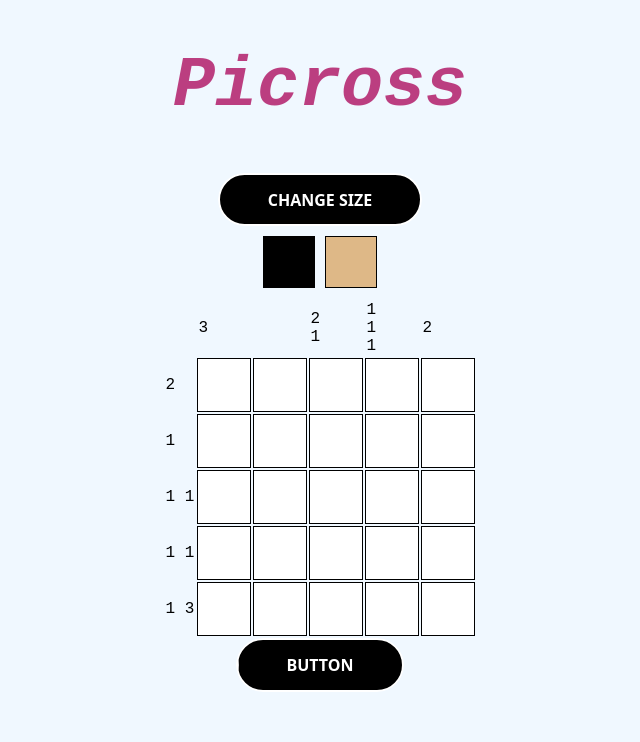
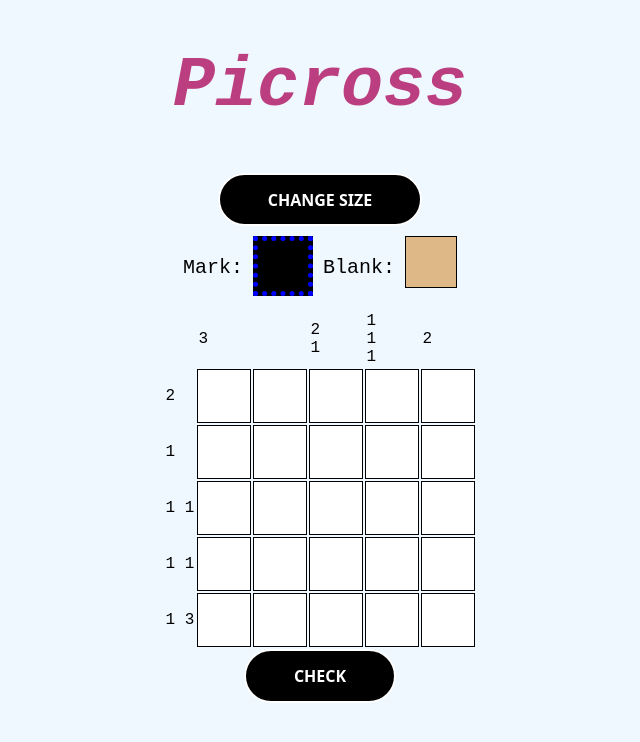
Before and after one commit to WilliamNorboe/Picross-Website, a React (Create React App) app: page / in a window 1280 px wide. Shown: the top 742 px of the page, without its empty margins (320-960 px from the left). Built offline with nearby package versions, Linux system fonts and the light colour scheme.

Commit message:
added box border for selection

```diff
--- a/src/App.css
+++ b/src/App.css
@@ -56,5 +56,5 @@ p{
 }
 
 .selected{
-  border: 4px dotted blue;
+  border: 5px dotted blue;
 }
--- a/src/components/picross.js
+++ b/src/components/picross.js
@@ -93,7 +93,6 @@ let changeSize = (setSize, setPlayerBoard) =>{
 }
 
 let boxClicked = (i, j, board, setBoard) =>{
-  console.log(i + " " + j);
   let t = structuredClone(board);
   if(t[i][j] == 0){
     if(choice == "not"){
@@ -119,7 +118,6 @@ let printb = (b1, b2, setResult) =>{
         continue;
       }
       if(b1[i][j] != b2[i][j]){
-        console.log("no")
         return false;
       }
     }
@@ -131,6 +129,7 @@ let printb = (b1, b2, setResult) =>{
 function Picross(props) {
   const [size, setSize] = useState(5);
   const [playerBoard, setPlayerBoard] = useState(createEmptyBoard(size));
+  const [marked, setMarked] = useState(false);
   let board = [];
   let row = [];
   // const [board, setBoard] = useState([]);
@@ -165,20 +164,34 @@ function Picross(props) {
     board.push(<tr className='row' key = {i}>{row}</tr>);
   }
 
+  let mark;
+  let blank;
+
+  if(marked){
+    mark = <div className='box marked' key = {1} onClick= {()=>{choice = "black"; setMarked(false);}}></div>;
+    blank = <div className='box cross selected' key = {2} onClick= {()=>{choice = "not"; setMarked(true);}}></div>
+  }
+  else{
+    mark = <div className='box marked selected' key = {1} onClick= {()=>{choice = "black"; setMarked(false);}}></div>;
+    blank = <div className='box cross' key = {2} onClick= {()=>{choice = "not"; setMarked(true);}}></div>
+  }
+
   return (
       <div className='page'>
         <h1>Picross</h1>
         <button className="btn-2" onClick = {()=>{changeSize(setSize, setPlayerBoard)}}><span>Change Size</span></button>
         <div className = "choices">
-          <div className='box marked' key = {1} onClick= {()=>{choice = "black"}}></div>
-          <div className='box cross' key = {2} onClick= {()=>{choice = "not"}}></div>
+          <p>Mark:</p>
+          {mark}
+          <p>Blank:</p>
+          {blank}
         </div>
         <table>
           <tbody>
           {board}
           </tbody>
       </table>
-        <button className="btn-2" onClick = {()=>{props.finished(printb(playerBoard, picrossAnswer, props.setResult))}}><span>Button</span></button>
+        <button className="btn-2" onClick = {()=>{props.finished(printb(playerBoard, picrossAnswer, props.setResult))}}><span>Check</span></button>
       </div>
   );
 }
--- a/src/components/win.js
+++ b/src/components/win.js
@@ -4,7 +4,7 @@ import './button.css';
 
 let run = true;
 function Win(props) {
-  console.log(props.playerBoard);
+  // console.log(props.playerBoard);
   let board = [];
   let row = [];
   if(run){
```
